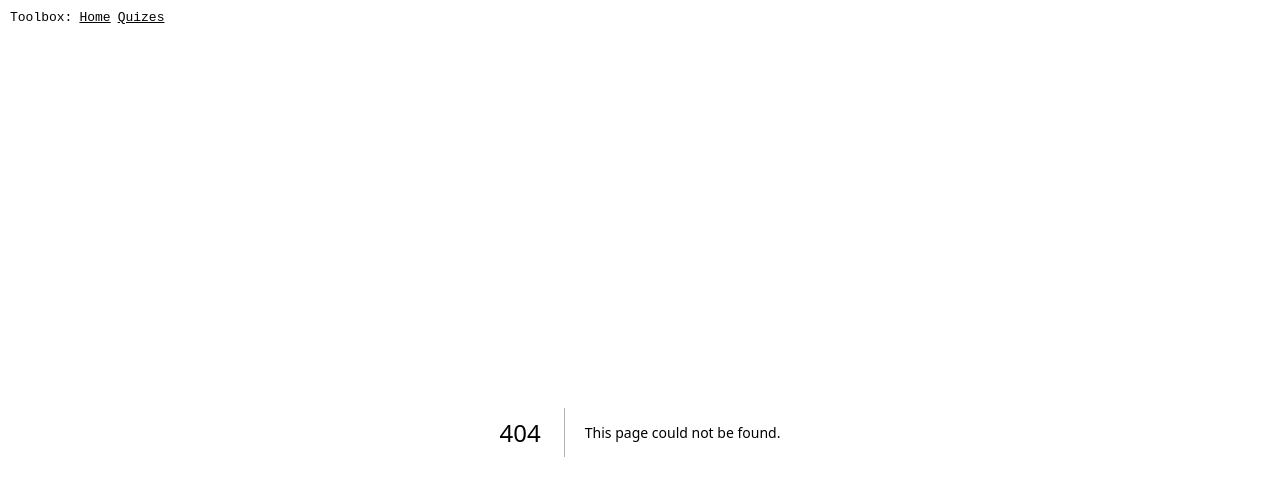
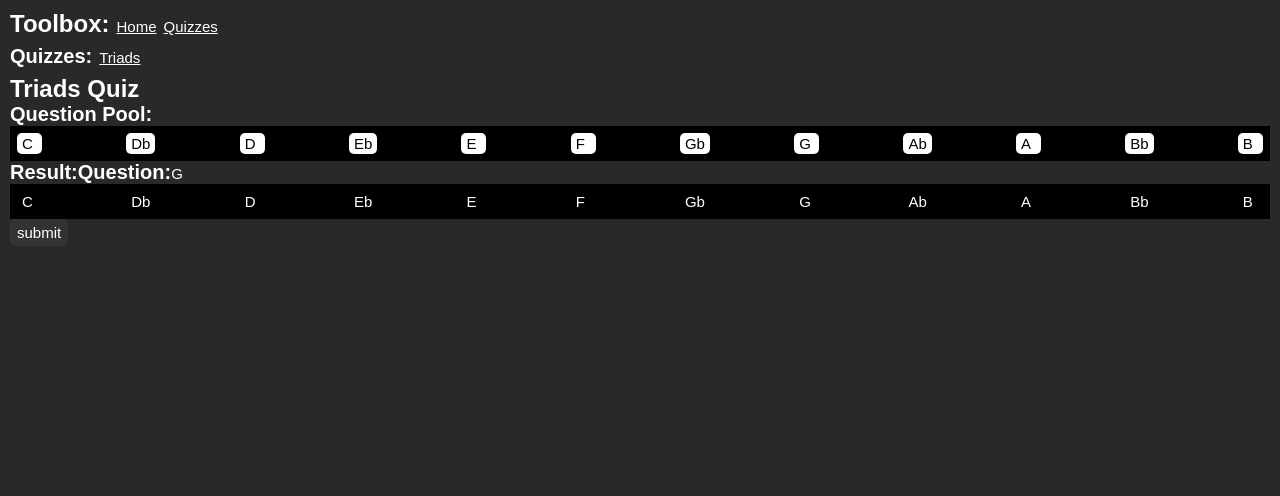
Before and after one commit to ppalladino/toolbox, a Next.js app: page /quizzes/triads in a window 1280 px wide. Before the commit this address had no page. Shown: the top 496 px of the page. Built offline with nearby package versions, Linux system fonts and the light colour scheme.

Commit message:
cleaning up typos and css

```diff
--- a/app/globals.css
+++ b/app/globals.css
@@ -110,15 +110,29 @@ meter {
 body {
   background-color: rgb(41, 41, 41);
   color: white;
-  font-family: monospace;
+  /* font-family: monospace; */
+  font-family: 'Arial', sans-serif;
   padding: 10px;
+  font-size: 15px;
+}
+
+h1, h2 {
+  font-weight: bold;
+}
+
+h1 {
+  font-size: 24px;
+}
+
+h2 {
+  font-size: 20px;
 }
 
 header {
   margin-bottom: 7px;
 }
 
-header h1 {
+header h1, h2 {
   display:inline;
 }
 
@@ -131,6 +145,22 @@ header nav a {
   text-decoration: underline;
 }
 
+button {
+  border-radius: 5px;
+  background-color: #333;
+  color: #fff;
+  padding: 5px 7px;
+  /* margin: 2px; */
+  border: none;
+  cursor: pointer;
+  min-width: 25px;
+  transition: background-color 0.3s;
+}
+
+button:hover {
+  background-color: #555;
+}
+
 .button-group {
   display: flex;
   flex-direction: row;
@@ -139,7 +169,7 @@ header nav a {
   padding: 5px;;
 }
 
-button {
+.button-group button {
   border-radius: 5px;
   background-color: black;
   color: white;
@@ -149,7 +179,7 @@ button {
   min-width: 25px;
 }
 
-button.selected {
+.button-group button.selected {
   background-color: white;
   color: black;
 }
--- a/app/layout.tsx
+++ b/app/layout.tsx
@@ -21,7 +21,7 @@ export default function RootLayout({
           <h1>Toolbox:</h1>
           <nav>
             <Link href="/">Home</Link>
-            <Link href="/quizes">Quizes</Link>
+            <Link href="/quizzes">Quizzes</Link>
           </nav>
         </header>
         <main>
--- a/app/quizes/layout.tsx
+++ b/app/quizzes/layout.tsx
@@ -6,14 +6,17 @@ export default function RootLayout({
   children: React.ReactNode
 }) {
   return (
-    <div>
-          <h2>Quizes</h2>
-          <nav>
-            <Link href="/quizes/triads">Triads</Link>
-          </nav>
+    <>
+      <header>
+        <h2>Quizzes:</h2>
+        <nav>
+          <Link href="/quizzes/triads">Triads</Link>
+        </nav>
+      </header>
+
           <div>
           {children}
           </div>
-    </div>
+    </>
   )
 }
--- a/app/quizes/triads/page.tsx
+++ b/app/quizzes/triads/page.tsx
@@ -41,7 +41,7 @@ export default function TriadsPage() {
 
   return (
     <div>
-      <h1>Traids Quiz </h1>
+      <h1>Triads Quiz</h1>
       <div>
         <h2>Question Pool:</h2>
         <KeysPicker onChange={handleQuestionPoolChange} keys={pitchMaps}/>
```
Also changed, not shown: app/quizzes/page.tsx (renamed from app/quizes/page.tsx).
